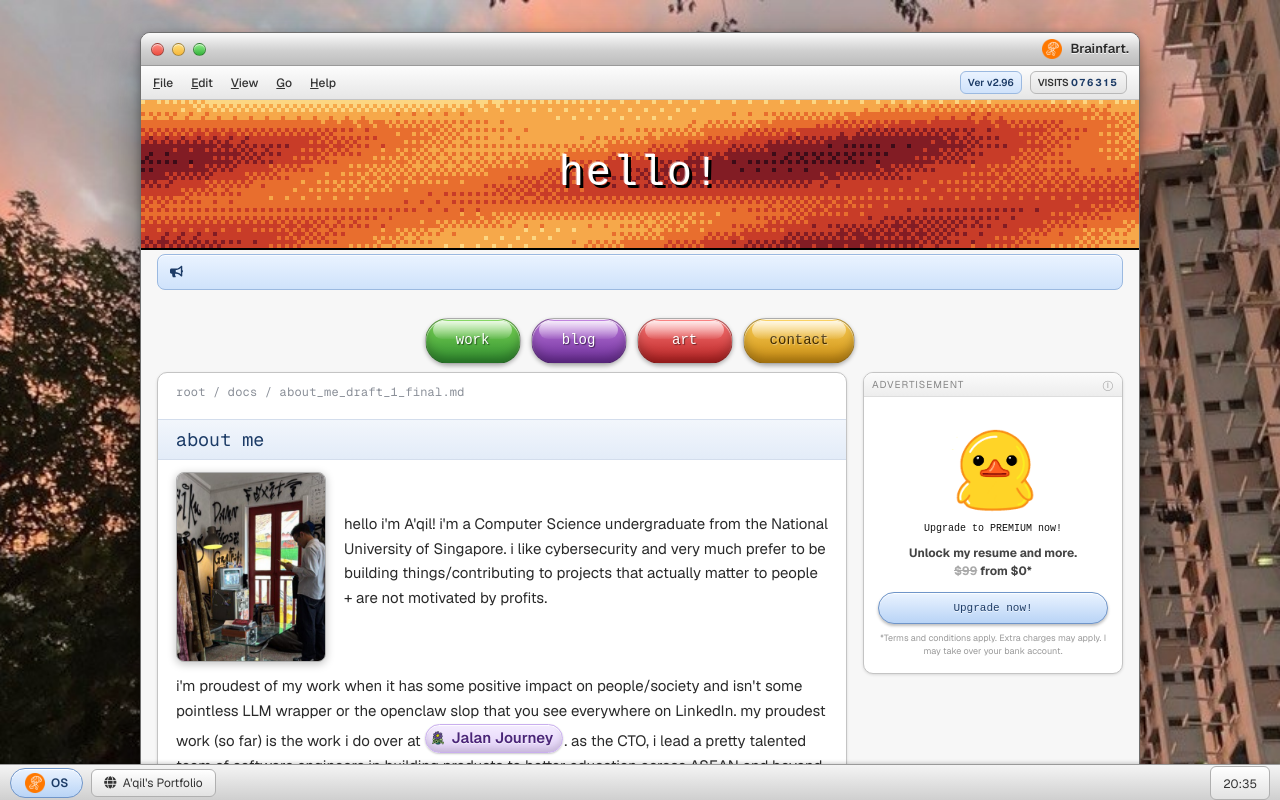
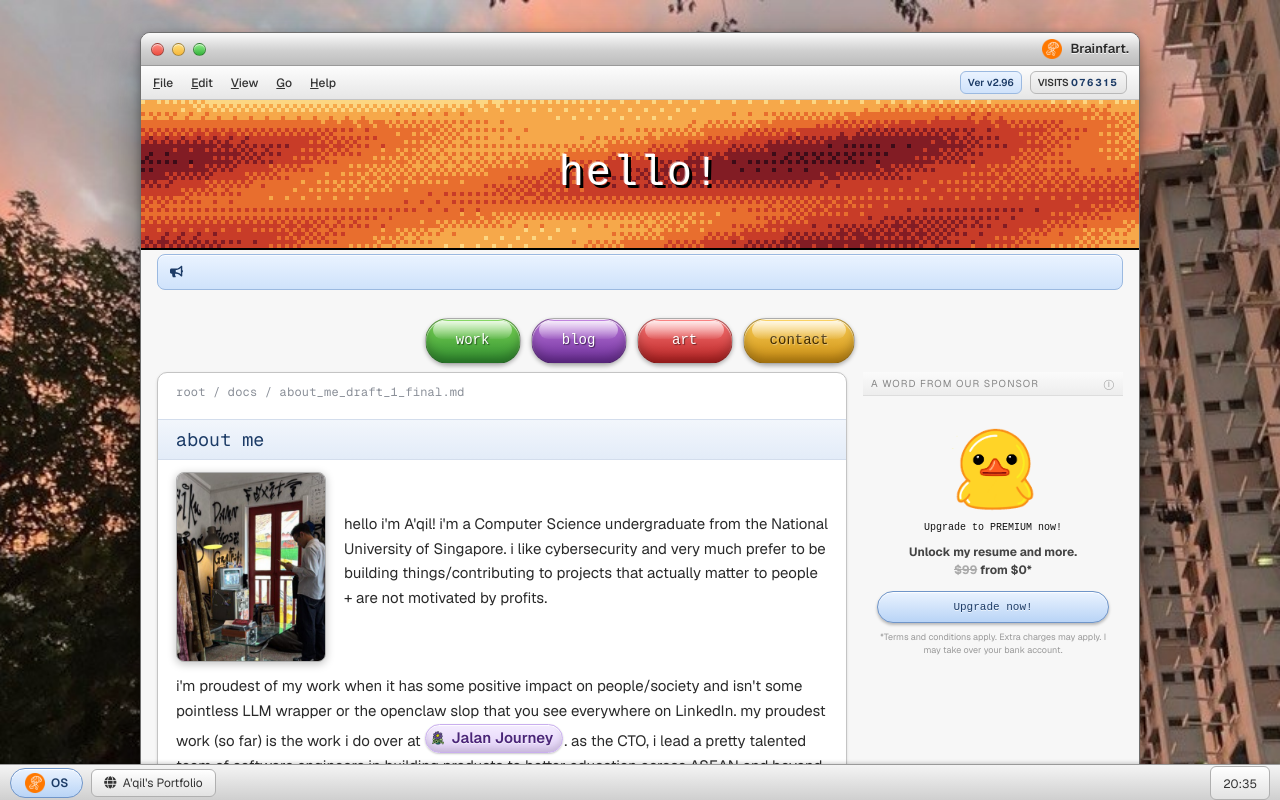
Before and after one commit to qilstiano/qilstiano.github.io, a Next.js app: page / in a window 1280 px wide. Shown: the top 800 px of the page. Built offline with nearby package versions, Linux system fonts and the light colour scheme; a web font is replaced by a local one.

Commit message:
Rename ad classes/label to promo-* so content blockers don't hide the gag ad

```diff
--- a/app/SideAd.tsx
+++ b/app/SideAd.tsx
@@ -5,27 +5,27 @@ interface SideAdProps {
     onUpgrade: () => void;
 }
 
-// An inline sidebar ad block (like the display ads that sit alongside page
-// content). Promotes the "Premium" upgrade needed to unlock the resume.
+// An inline sidebar promo block. Named with neutral classes (promo-*) and a
+// non-ad label so content/ad blockers don't cosmetically hide it.
 export default function SideAd({ onUpgrade }: SideAdProps) {
     return (
-        <div className="sidead">
-            <div className="sidead-bar">
-                <span>Advertisement</span>
-                <span className="sidead-info">ⓘ</span>
+        <div className="promo-card">
+            <div className="promo-bar">
+                <span>A word from our sponsor</span>
+                <span className="promo-info">ⓘ</span>
             </div>
-            <div className="sidead-body">
-                <img src="/utya-flexing.gif" alt="" className="sidead-logo-gif" />
-                <div className="sidead-title">Upgrade to PREMIUM now!</div>
-                <div className="sidead-text">
+            <div className="promo-body">
+                <img src="/utya-flexing.gif" alt="" className="promo-logo-gif" />
+                <div className="promo-title">Upgrade to PREMIUM now!</div>
+                <div className="promo-text">
                     Unlock my resume and more.
                     <br />
-                    <span className="sidead-strike">$99</span> <b>from $0*</b>
+                    <span className="promo-strike">$99</span> <b>from $0*</b>
                 </div>
-                <button className="sidead-cta" onClick={onUpgrade}>
+                <button className="promo-cta" onClick={onUpgrade}>
                     Upgrade now!
                 </button>
-                <div className="sidead-foot">*Terms and conditions apply. Extra charges may apply. I may take over your bank account.</div>
+                <div className="promo-foot">*Terms and conditions apply. Extra charges may apply. I may take over your bank account.</div>
             </div>
         </div>
     );
--- a/app/globals.css
+++ b/app/globals.css
@@ -394,8 +394,8 @@ body {
 /* Pixel font (Geist Pixel) on buttons/tabs/labels */
 .gc-tab,
 .gc-social-btn,
-.sidead-title,
-.sidead-cta,
+.promo-title,
+.promo-cta,
 .mem-tier-name,
 .mem-tier-cta {
     font-family: "Geist Pixel", "Courier New", monospace;
@@ -835,7 +835,7 @@ body {
    INLINE SIDEBAR AD (Google-display-ad style, neobrutalist)
    ========================================================================== */
 .gc-sidebar { position: sticky; top: 16px; }
-.sidead {
+.promo {
     width: 100%;
     background: #fff;
     color: #111;
@@ -846,7 +846,7 @@ body {
     font-family: var(--font-body), sans-serif;
     margin-bottom: 16px;
 }
-.sidead-bar {
+.promo-bar {
     display: flex;
     justify-content: space-between;
     align-items: center;
@@ -858,24 +858,24 @@ body {
     text-transform: uppercase;
     letter-spacing: 1px;
 }
-.sidead-info { color: #999; }
-.sidead-body { padding: 16px 14px 14px; text-align: center; }
-.sidead-logo {
+.promo-info { color: #999; }
+.promo-body { padding: 16px 14px 14px; text-align: center; }
+.promo-logo {
     font-size: 2rem;
     color: #4d6cff;
     line-height: 1;
     margin-bottom: 8px;
 }
-.sidead-logo-gif {
+.promo-logo-gif {
     display: block;
     width: 100px;
     height: auto;
     margin: 0 auto 8px;
 }
-.sidead-title { font-size: 10px; color: #111; margin-bottom: 8px; line-height: 1.5; }
-.sidead-text { font-size: 12px; color: #444; line-height: 1.5; margin-bottom: 12px; font-weight: bold;}
-.sidead-strike { text-decoration: line-through; color: #aaa; }
-.sidead-cta {
+.promo-title { font-size: 10px; color: #111; margin-bottom: 8px; line-height: 1.5; }
+.promo-text { font-size: 12px; color: #444; line-height: 1.5; margin-bottom: 12px; font-weight: bold;}
+.promo-strike { text-decoration: line-through; color: #aaa; }
+.promo-cta {
     position: relative;
     overflow: hidden;
     display: block;
@@ -892,7 +892,7 @@ body {
     transition: filter 0.12s ease, transform 0.06s ease;
 }
 /* Looping diagonal shimmer sweep */
-.sidead-cta::after {
+.promo-cta::after {
     content: '';
     position: absolute;
     top: 0;
@@ -907,19 +907,19 @@ body {
     );
     transform: skewX(-20deg);
     pointer-events: none;
-    animation: sidead-shimmer 6s ease-in-out infinite;
+    animation: promo-shimmer 6s ease-in-out infinite;
 }
-@keyframes sidead-shimmer {
+@keyframes promo-shimmer {
     0%   { left: -60%; }
     60%  { left: 130%; }
     100% { left: 130%; }
 }
-.sidead-cta:hover { filter: brightness(1.06); }
-.sidead-cta:active { transform: translateY(1px); }
+.promo-cta:hover { filter: brightness(1.06); }
+.promo-cta:active { transform: translateY(1px); }
 @media (prefers-reduced-motion: reduce) {
-    .sidead-cta::after { animation: none; opacity: 0; }
+    .promo-cta::after { animation: none; opacity: 0; }
 }
-.sidead-foot { font-size: 9px; color: #999; margin-top: 8px; }
+.promo-foot { font-size: 9px; color: #999; margin-top: 8px; }
 
 /* Sidebar badge strip (retains a little 2000s iconography) */
 .gc-badge-strip {
@@ -1138,7 +1138,7 @@ body {
     .gc-layout { grid-template-columns: 1fr; }
     .mem-tiers { grid-template-columns: 1fr; }
     .mem-tier-best { transform: none; }
-    .sidead { top: auto; bottom: 48px; }
+    .promo { top: auto; bottom: 48px; }
 }
 @media (max-width: 640px) {
     .gc-desktop { padding: 8px 8px 48px; }
```
